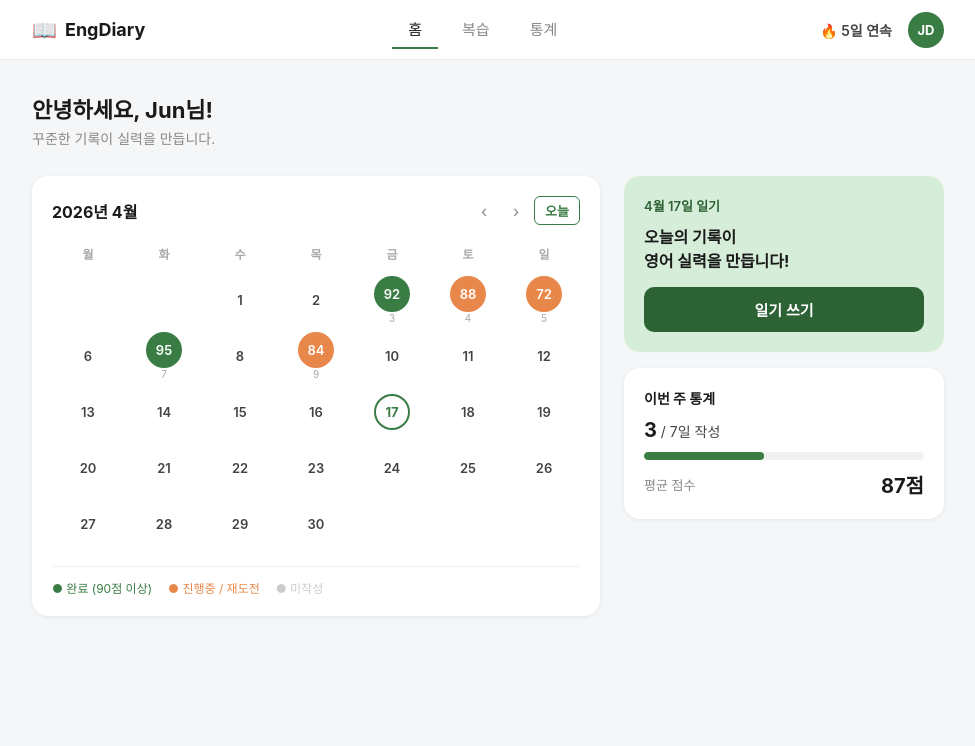
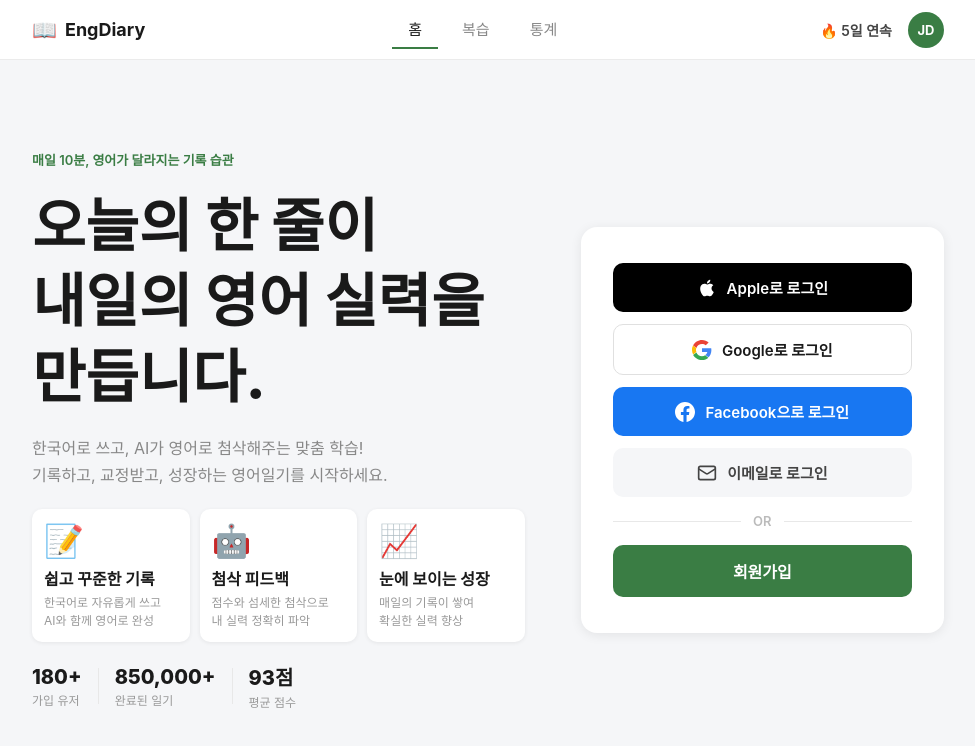
Before and after one commit to wonderminah/English-Diary-with-AI, a React (Vite) app: page / in a window 1280 px wide. Shown: the top 746 px of the page, without its empty margins (152-1127 px from the left). Built offline with nearby package versions, Linux system fonts and the light colour scheme.

Commit message:
로그인 화면 UI 개략적인 구현

```diff
--- a/src/App.tsx
+++ b/src/App.tsx
@@ -1,7 +1,7 @@
-import Home from './pages/Home'
+import Login from './pages/Login'
 
 function App() {
-  return <Home />
+  return <Login />
 }
 
 export default App
--- /dev/null
+++ b/src/pages/Login.css
@@ -0,0 +1,206 @@
+/* ── 2컬럼 레이아웃 ── */
+.login {
+  display: grid;
+  grid-template-columns: 1.4fr 1fr;
+  gap: 40px;
+  align-items: center;
+  min-height: calc(100vh - 60px - 64px);
+  padding: 40px 0;
+}
+
+/* ── 왼쪽: 브랜드 ── */
+.login-brand {
+  display: flex;
+  align-items: flex-start;
+  gap: 0;
+  position: relative;
+}
+
+.login-brand-content {
+  display: flex;
+  flex-direction: column;
+  gap: 20px;
+  flex: 1;
+  padding-right: 16px;
+}
+
+.login-brand-tagline {
+  font-size: 13px;
+  color: #3a7d44;
+  font-weight: 600;
+}
+
+.login-brand-title {
+  font-size: 58px;
+  font-weight: 800;
+  color: #1a1a1a;
+  line-height: 1.3;
+}
+
+.login-brand-sub {
+  font-size: 16px;
+  color: #888;
+  line-height: 1.7;
+}
+
+/* 특징 카드 3개 (가로 나열) */
+.login-features {
+  display: grid;
+  grid-template-columns: repeat(3, 1fr);
+  gap: 10px;
+}
+
+.login-feature {
+  background: #fff;
+  border-radius: 10px;
+  padding: 12px;
+  display: flex;
+  flex-direction: column;
+  gap: 4px;
+  box-shadow: 0 1px 4px rgba(0, 0, 0, 0.07);
+}
+
+.login-feature-icon {
+  font-size: 32px;
+  margin-bottom: 2px;
+}
+
+.login-feature-title {
+  font-size: 16px;
+  font-weight: 700;
+  color: #1a1a1a;
+}
+
+.login-feature-desc {
+  font-size: 12px;
+  color: #999;
+  line-height: 1.5;
+}
+
+/* 통계 */
+.login-stats {
+  display: flex;
+  align-items: center;
+  gap: 16px;
+}
+
+.login-stat {
+  display: flex;
+  flex-direction: column;
+  gap: 2px;
+}
+
+.login-stat strong {
+  font-size: 20px;
+  font-weight: 800;
+  color: #1a1a1a;
+}
+
+.login-stat span {
+  font-size: 12px;
+  color: #999;
+}
+
+.login-stat-divider {
+  width: 1px;
+  height: 36px;
+  background: #e8e8e8;
+  flex-shrink: 0;
+}
+
+/* 데코 이미지 */
+.login-brand-image {
+  width: 200px;
+  object-fit: contain;
+  flex-shrink: 0;
+  align-self: flex-end;
+}
+
+/* ── 오른쪽: 카드 ── */
+.login-card {
+  background: #fff;
+  border-radius: 16px;
+  padding: 36px 32px;
+  box-shadow: 0 2px 12px rgba(0, 0, 0, 0.08);
+  display: flex;
+  flex-direction: column;
+  gap: 12px;
+}
+
+/* ── 소셜 버튼 공통 ── */
+.social-btn {
+  display: flex;
+  align-items: center;
+  justify-content: center;
+  gap: 10px;
+  width: 100%;
+  padding: 14px;
+  border-radius: 10px;
+  font-size: 15px;
+  font-weight: 600;
+  transition: opacity 0.15s;
+}
+
+.social-btn:hover {
+  opacity: 0.88;
+}
+
+/* Apple - 검정 */
+.social-btn.apple {
+  background: #000;
+  color: #fff;
+}
+
+/* Google - 흰 배경 + 테두리 */
+.social-btn.google {
+  background: #fff;
+  color: #1a1a1a;
+  border: 1px solid #e0e0e0;
+}
+
+/* Facebook - 파랑 */
+.social-btn.facebook {
+  background: #1877f2;
+  color: #fff;
+}
+
+/* 이메일 - 연한 회색 */
+.social-btn.email {
+  background: #f5f6f8;
+  color: #444;
+}
+
+/* ── OR 구분선 ── */
+.login-divider {
+  display: flex;
+  align-items: center;
+  gap: 12px;
+  margin: 4px 0;
+  color: #bbb;
+  font-size: 13px;
+  font-weight: 600;
+}
+
+.login-divider::before,
+.login-divider::after {
+  content: "";
+  flex: 1;
+  height: 1px;
+  background: #e8e8e8;
+}
+
+/* ── 회원가입 버튼 ── */
+.login-join {
+  background: #3a7d44;
+  color: #fff;
+  font-size: 16px;
+  font-weight: 700;
+  padding: 14px;
+  border-radius: 10px;
+  text-align: center;
+  transition: background 0.15s;
+}
+
+.login-join:hover {
+  background: #2d6235;
+}
--- /dev/null
+++ b/src/pages/Login.tsx
@@ -0,0 +1,131 @@
+import Layout from '../layouts/Layout'
+import heroPng from '../assets/hero.png'
+import './Login.css'
+
+function GoogleIcon() {
+  return (
+    <svg width="20" height="20" viewBox="0 0 48 48">
+      <path fill="#EA4335" d="M24 9.5c3.5 0 6.6 1.2 9.1 3.2l6.8-6.8C35.8 2.5 30.2 0 24 0 14.7 0 6.7 5.4 2.7 13.3l7.9 6.1C12.5 13.1 17.8 9.5 24 9.5z" />
+      <path fill="#4285F4" d="M46.5 24.5c0-1.6-.1-3.1-.4-4.5H24v8.5h12.7c-.6 3-2.3 5.5-4.8 7.2l7.6 5.9c4.4-4.1 7-10.1 7-17.1z" />
+      <path fill="#FBBC05" d="M10.6 28.6A14.8 14.8 0 0 1 9.5 24c0-1.6.3-3.2.8-4.6l-7.9-6.1A24 24 0 0 0 0 24c0 3.9.9 7.5 2.7 10.7l7.9-6.1z" />
+      <path fill="#34A853" d="M24 48c6.2 0 11.4-2 15.2-5.5l-7.6-5.9c-2 1.4-4.6 2.2-7.6 2.2-6.2 0-11.5-3.6-13.4-9l-7.9 6.1C6.7 42.6 14.7 48 24 48z" />
+    </svg>
+  )
+}
+
+function AppleIcon() {
+  return (
+    <svg width="20" height="20" viewBox="0 0 24 24" fill="white">
+      <path d="M18.71 19.5c-.83 1.24-1.71 2.45-3.05 2.47-1.34.03-1.77-.79-3.29-.79-1.53 0-2 .77-3.27.82-1.31.05-2.3-1.32-3.14-2.53C4.25 17 2.94 12.45 4.7 9.39c.87-1.52 2.43-2.48 4.12-2.51 1.28-.02 2.5.87 3.29.87.78 0 2.26-1.07 3.8-.91.65.03 2.47.26 3.64 1.98-.09.06-2.17 1.28-2.15 3.81.03 3.02 2.65 4.03 2.68 4.04-.03.07-.42 1.44-1.38 2.83M13 3.5c.73-.83 1.94-1.46 2.94-1.5.13 1.17-.34 2.35-1.04 3.19-.69.85-1.83 1.51-2.95 1.42-.15-1.15.41-2.35 1.05-3.11z" />
+    </svg>
+  )
+}
+
+function FacebookIcon() {
+  return (
+    <svg width="20" height="20" viewBox="0 0 24 24" fill="white">
+      <path d="M24 12.073C24 5.446 18.627 0 12 0S0 5.446 0 12.073C0 18.1 4.388 23.094 10.125 24v-8.437H7.078v-3.49h3.047V9.43c0-3.025 1.792-4.697 4.533-4.697 1.312 0 2.686.236 2.686.236v2.97h-1.513c-1.491 0-1.956.93-1.956 1.886v2.247h3.328l-.532 3.49h-2.796V24C19.612 23.094 24 18.1 24 12.073z" />
+    </svg>
+  )
+}
+
+function EmailIcon() {
+  return (
+    <svg width="20" height="20" viewBox="0 0 24 24" fill="none" stroke="currentColor" strokeWidth="2">
+      <rect x="2" y="4" width="20" height="16" rx="2" />
+      <path d="m22 7-8.97 5.7a1.94 1.94 0 0 1-2.06 0L2 7" />
+    </svg>
+  )
+}
+
+export default function Login() {
+  return (
+    <Layout>
+      <div className="login">
+
+        {/* ── 왼쪽: 브랜드 ── */}
+        <div className="login-brand">
+          <div className="login-brand-content">
+            <p className="login-brand-tagline">매일 10분, 영어가 달라지는 기록 습관</p>
+            <h1 className="login-brand-title">
+              오늘의 한 줄이<br />
+              내일의 영어 실력을<br />
+              만듭니다.
+            </h1>
+            <p className="login-brand-sub">
+              한국어로 쓰고, AI가 영어로 첨삭해주는 맞춤 학습!<br />
+              기록하고, 교정받고, 성장하는 영어일기를 시작하세요.
+            </p>
+
+            <div className="login-features">
+              <div className="login-feature">
+                <span className="login-feature-icon">📝</span>
+                <p className="login-feature-title">쉽고 꾸준한 기록</p>
+                <p className="login-feature-desc">한국어로 자유롭게 쓰고<br />AI와 함께 영어로 완성</p>
+              </div>
+              <div className="login-feature">
+                <span className="login-feature-icon">🤖</span>
+                <p className="login-feature-title">첨삭 피드백</p>
+                <p className="login-feature-desc">점수와 섬세한 첨삭으로<br />내 실력 정확히 파악</p>
+              </div>
+              <div className="login-feature">
+                <span className="login-feature-icon">📈</span>
+                <p className="login-feature-title">눈에 보이는 성장</p>
+                <p className="login-feature-desc">매일의 기록이 쌓여<br />확실한 실력 향상</p>
+              </div>
+            </div>
+
+            <div className="login-stats">
+              <div className="login-stat">
+                <strong>180+</strong>
+                <span>가입 유저</span>
+              </div>
+              <div className="login-stat-divider" />
+              <div className="login-stat">
+                <strong>850,000+</strong>
+                <span>완료된 일기</span>
+              </div>
+              <div className="login-stat-divider" />
+              <div className="login-stat">
+                <strong>93점</strong>
+                <span>평균 점수</span>
+              </div>
+            </div>
+          </div>
+
+          {/* <img className="login-brand-image" src={heroPng} alt="hero" /> */}
+        </div>
+
+        {/* ── 오른쪽: 소셜 로그인 카드 ── */}
+        <div className="login-card">
+          <button className="social-btn apple">
+            <AppleIcon />
+            Apple로 로그인
+          </button>
+
+          <button className="social-btn google">
+            <GoogleIcon />
+            Google로 로그인
+          </button>
+
+          <button className="social-btn facebook">
+            <FacebookIcon />
+            Facebook으로 로그인
+          </button>
+
+          <button className="social-btn email">
+            <EmailIcon />
+            이메일로 로그인
+          </button>
+
+          <div className="login-divider">
+            <span>OR</span>
+          </div>
+
+          <button className="login-join">회원가입</button>
+        </div>
+
+      </div>
+    </Layout>
+  )
+}
```
